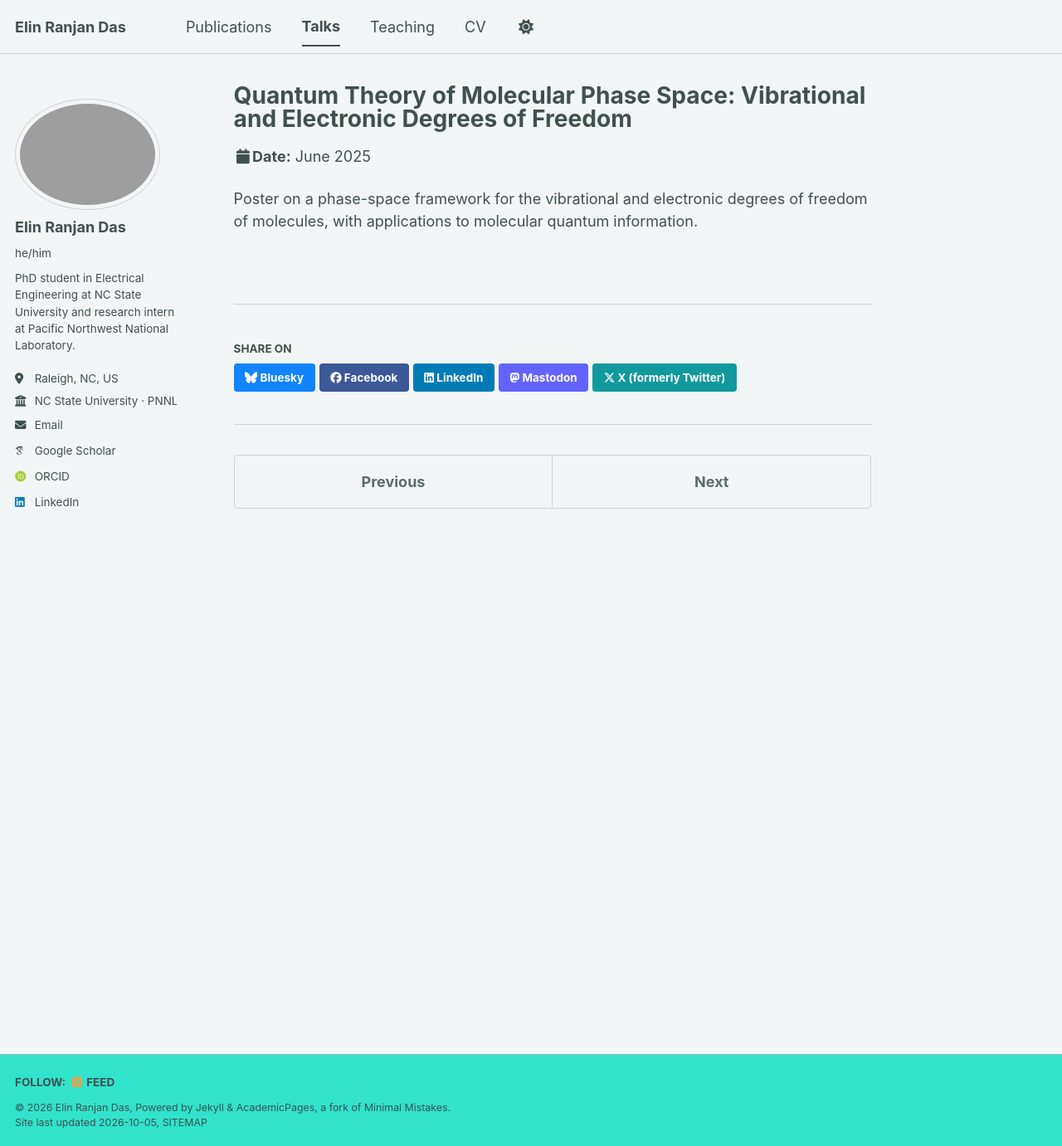
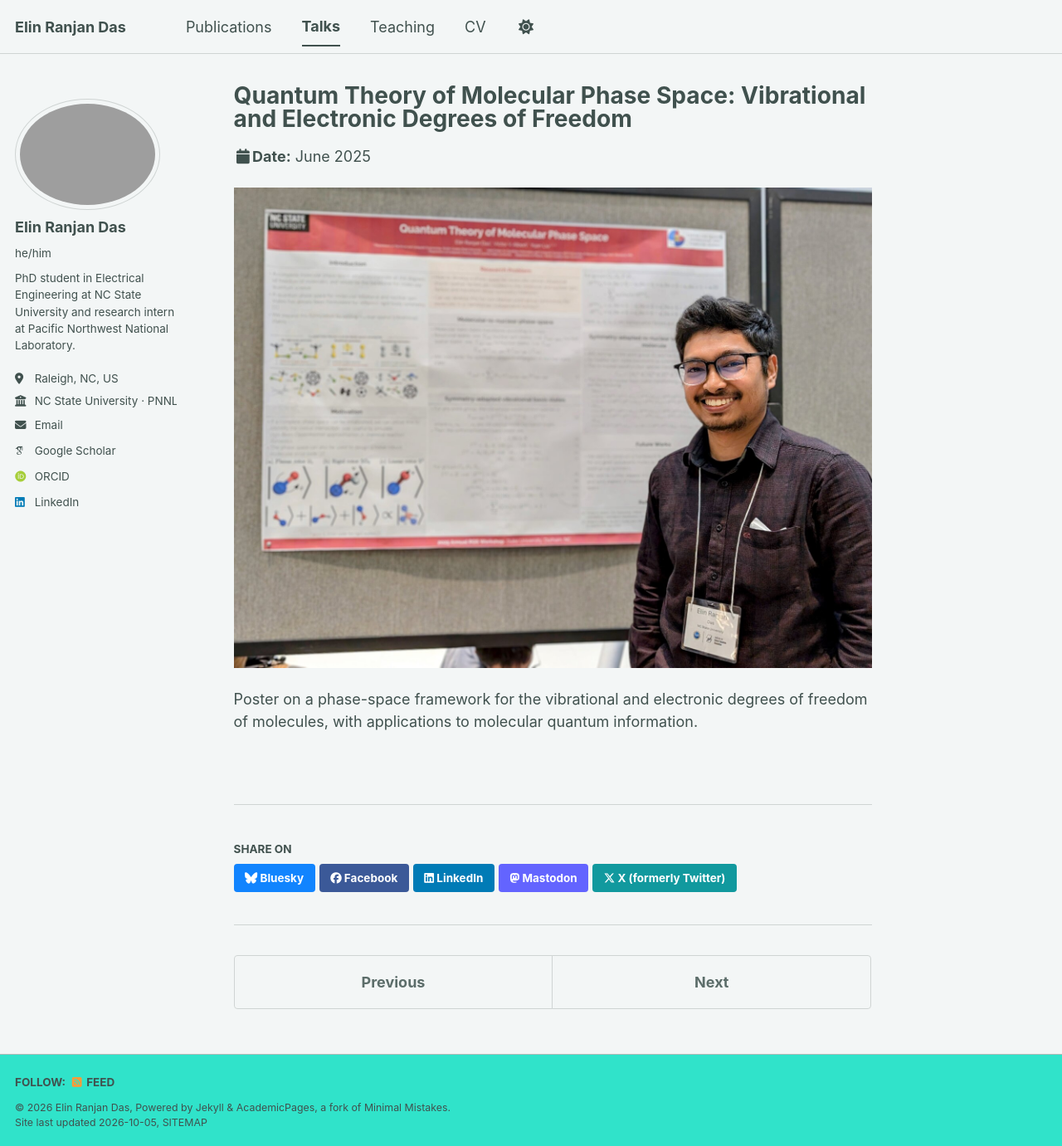
Before and after one commit to ElinRanjan/ElinRanjan.github.io, a Jekyll site: the page built from _talks/2025-06-01-rqs-molecular-phase-space.md, in a window 1280 px wide and 1381 px high. Shown: the whole window at 83% size. Built offline with Jekyll 4.4.1, drawn with Linux system fonts in a browser that asks for light colours; some web fonts are replaced; a script bundle is joined from its source files by our own code; library files that are not in the unit come from our copies.

Commit message:
Add photo to RQS 2025 poster post
Co-Authored-By: Claude Opus 5.5 <noreply@anthropic.com>

```diff
--- a/_talks/2025-06-01-rqs-molecular-phase-space.md
+++ b/_talks/2025-06-01-rqs-molecular-phase-space.md
@@ -8,4 +8,6 @@ date: 2025-06-01
 location: "Durham, NC, USA"
 ---
 
+![Poster presentation at the RQS Annual Workshop 2025](/images/RQS2025_Poster.jpg)
+
 Poster on a phase-space framework for the vibrational and electronic degrees of freedom of molecules, with applications to molecular quantum information.
```
Also changed, not shown: images/RQS2025_Poster.jpg (added).
